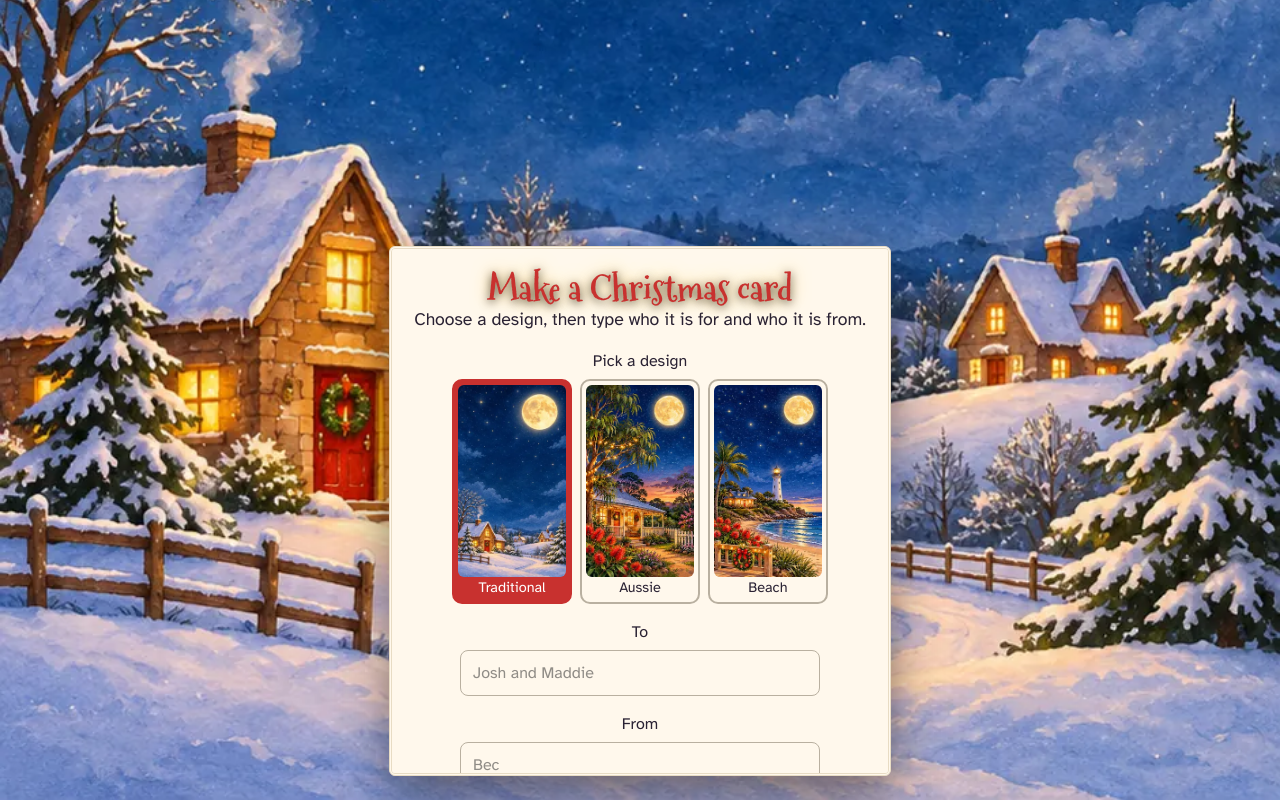
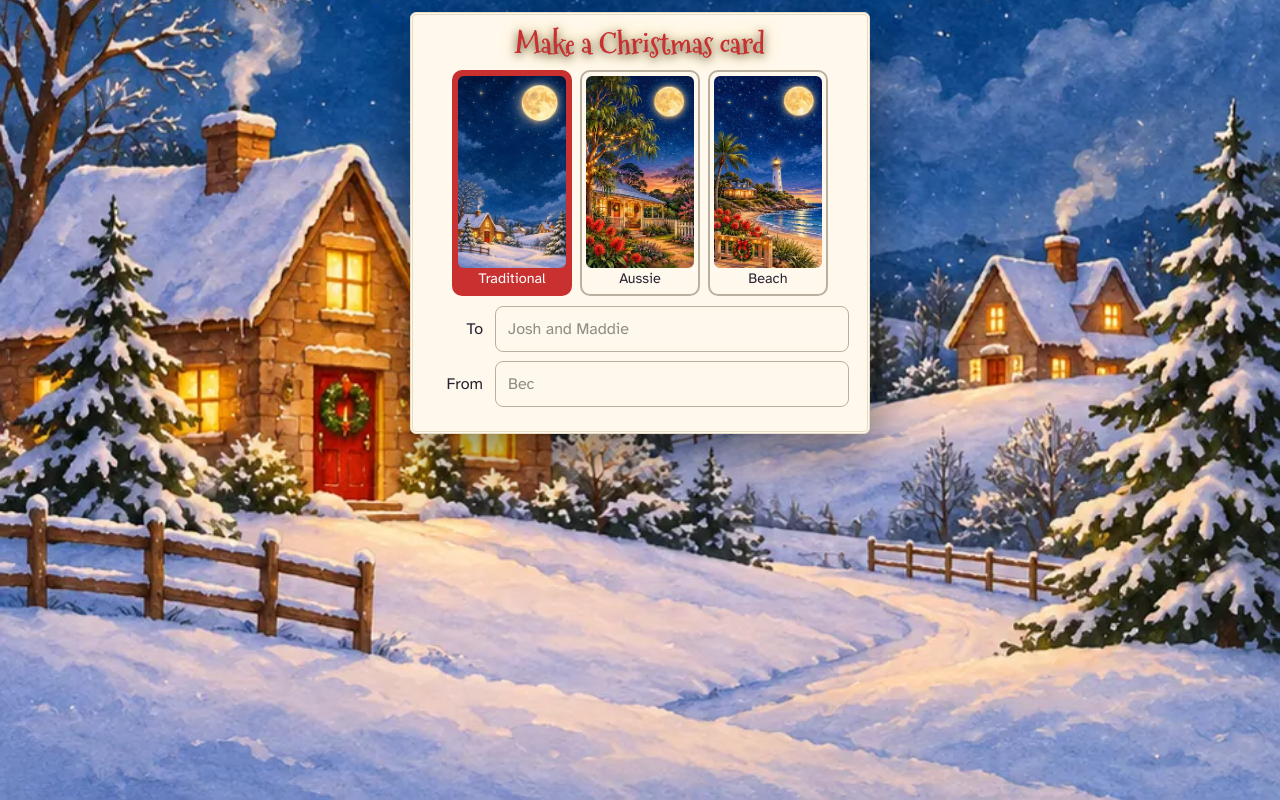
Before and after one commit to and900/canadabaybikegraveyard, a Next.js app in the folder apps/web/: page /c/new in a window 1280 px wide. Built offline with nearby package versions, Linux system fonts and the light colour scheme.

Commit message:
/c/new: To and From beside their boxes, compact and near the top so nothing scrolls
Co-Authored-By: Claude Sonnet 5.5 <noreply@anthropic.com>
Claude-Session: https://claude.ai/code/session_01E9F4UWt5hSGyiz8nnrSfVn

```diff
--- a/apps/web/app/c/card.css
+++ b/apps/web/app/c/card.css
@@ -125,6 +125,17 @@
   align-items: center;
   justify-content: flex-end;
   padding: calc(var(--holly) + 110px) 16px calc(24px + env(safe-area-inset-bottom, 0px));
+}
+
+/* The card maker starts near the top, so a phone needs no scrolling. */
+.xmas main.xmas-top {
+  justify-content: flex-start;
+  padding-top: 12px;
+}
+.xmas main.xmas-top .xmas-sheet {
+  max-height: none;
+  width: min(100%, 460px);
+  padding: 14px 18px 14px;
 }
 
 /* Envelope: its front is addressed; a tap turns it over, and the flap opens */
--- a/apps/web/app/c/new/page.tsx
+++ b/apps/web/app/c/new/page.tsx
@@ -25,7 +25,7 @@ export default function NewCardPage() {
   return (
     <div className="xmas" data-theme="midnight">
       <div className="xmas-bg" aria-hidden="true" />
-      <main>
+      <main className="xmas-top">
         <NewCard />
       </main>
     </div>
--- a/apps/web/components/cards/NewCard.tsx
+++ b/apps/web/components/cards/NewCard.tsx
@@ -5,8 +5,8 @@ import { useState } from 'react'
 const field = {
   font: 'inherit',
   padding: '10px 12px',
-  width: '100%',
-  maxWidth: 360,
+  flex: 1,
+  minWidth: 0,
   borderRadius: 8,
   color: '#222',
   border: '1px solid #b9b0a0',
@@ -49,12 +49,8 @@ export function NewCard() {
   const bad = (value: string, clean: string | null) => value.trim() && !clean
   return (
     <section className="xmas-sheet" style={{ textAlign: 'center' }}>
-      <h1 style={{ fontSize: '2.2rem', color: 'var(--accent)' }}>Make a Christmas card</h1>
-      <p style={{ fontSize: '1.1rem', lineHeight: 1.5 }}>
-        Choose a design, then type who it is for and who it is from.
-      </p>
-      <div style={{ margin: '1rem 0' }}>
-        <span style={{ display: 'block', marginBottom: 6 }}>Pick a design</span>
+      <h1 style={{ fontSize: '1.8rem', lineHeight: 1.1, color: 'var(--accent)' }}>Make a Christmas card</h1>
+      <div style={{ margin: '0.6rem 0' }}>
         <div style={{ display: 'flex', justifyContent: 'center', gap: 8 }}>
           {CARD_STYLES.map((option) => (
             <button
@@ -88,8 +84,8 @@ export function NewCard() {
           ))}
         </div>
       </div>
-      <label style={{ display: 'block', margin: '1rem 0' }}>
-        <span style={{ display: 'block', marginBottom: 6 }}>To</span>
+      <label style={{ display: 'flex', alignItems: 'center', gap: 12, margin: '0.6rem 0' }}>
+        <span style={{ width: 52, textAlign: 'right' }}>To</span>
         <input
           value={to}
           onChange={(e) => setTo(e.target.value)}
@@ -98,8 +94,8 @@ export function NewCard() {
           style={field}
         />
       </label>
-      <label style={{ display: 'block', margin: '1rem 0' }}>
-        <span style={{ display: 'block', marginBottom: 6 }}>From</span>
+      <label style={{ display: 'flex', alignItems: 'center', gap: 12, margin: '0.6rem 0' }}>
+        <span style={{ width: 52, textAlign: 'right' }}>From</span>
         <input
           value={from}
           onChange={(e) => setFrom(e.target.value)}
@@ -113,7 +109,7 @@ export function NewCard() {
       )}
       {url && (
         <>
-          <p style={{ marginTop: '1.4rem' }}>Copy this, then paste it into an email or message:</p>
+          <p style={{ marginTop: '1.4rem' }}>Copy this and paste it into a message:</p>
           <p
             style={{
               wordBreak: 'break-word',
```
